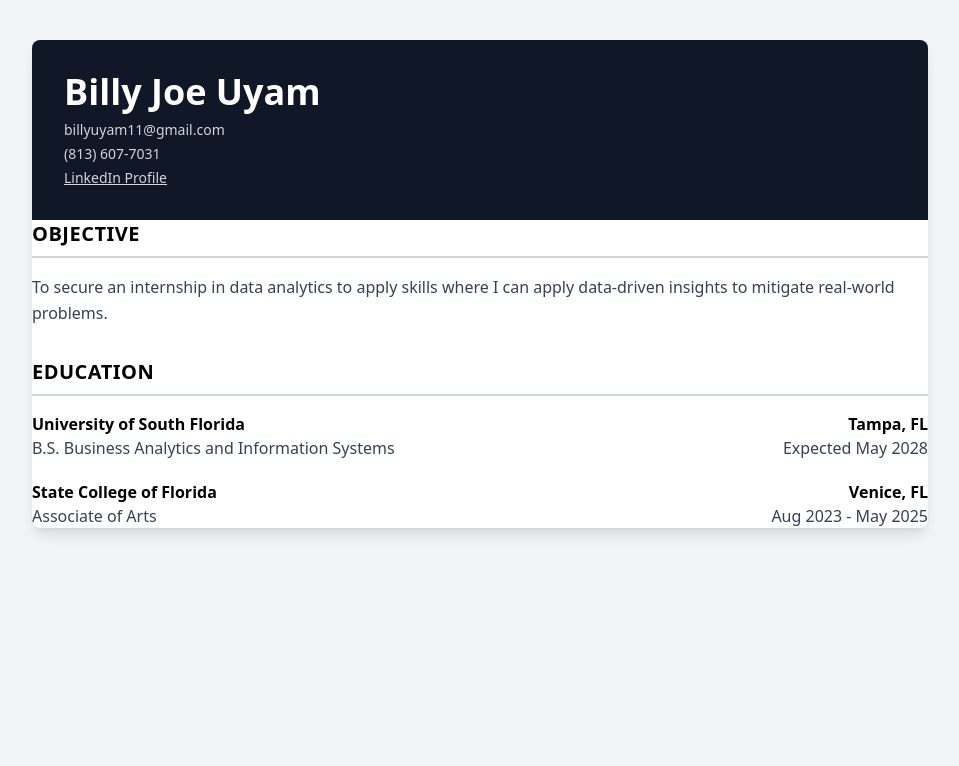
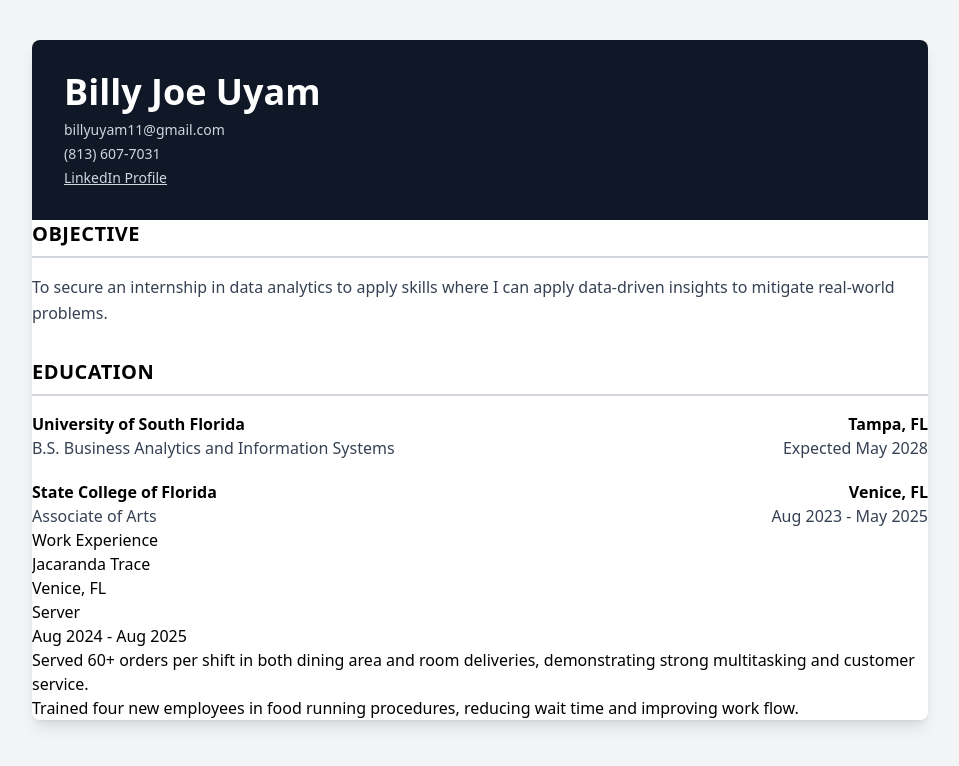
Before and after one commit to buyam11/nextjs-resume, a Next.js app: page / in a window 1280 px wide. Shown: the top 766 px of the page, without its empty margins (160-1119 px from the left). Built offline with nearby package versions, Linux system fonts and the light colour scheme.

Commit message:
experience content added

```diff
--- a/app/page.tsx
+++ b/app/page.tsx
@@ -33,7 +33,7 @@ export default function Resume() {
             </p>
           </section>
 
-          {/* Education*/}
+          {/* Education */}
           <section className="mt-8">
             <h2 className="text-xl font-bold uppercase tracking-wide border-b-2 border-gray-300 pb-2"
             >Education
@@ -63,6 +63,39 @@ export default function Resume() {
               </div>
             </div>
           </section>
+
+          {/* Experience */}
+          <section>
+            <h2
+            >Work Experience
+            </h2>
+
+            <div>
+              <div>
+                <h3>Jacaranda Trace</h3>
+                <span>Venice, FL</span>
+              </div>
+
+              <div>
+                <p>Server</p>
+                <p>Aug 2024 - Aug 2025</p>
+              </div>
+
+              <ul>
+                <li>
+                  Served 60+ orders per shift in both dining area and room
+                  deliveries, demonstrating strong multitasking and customer service.
+                </li>
+
+                <li>
+                  Trained four new employees in food running procedures,
+                  reducing wait time and improving work flow.
+                </li>
+              </ul>
+            </div>
+          </section>
+
+
         </div>
       </div>
     </main>
```
